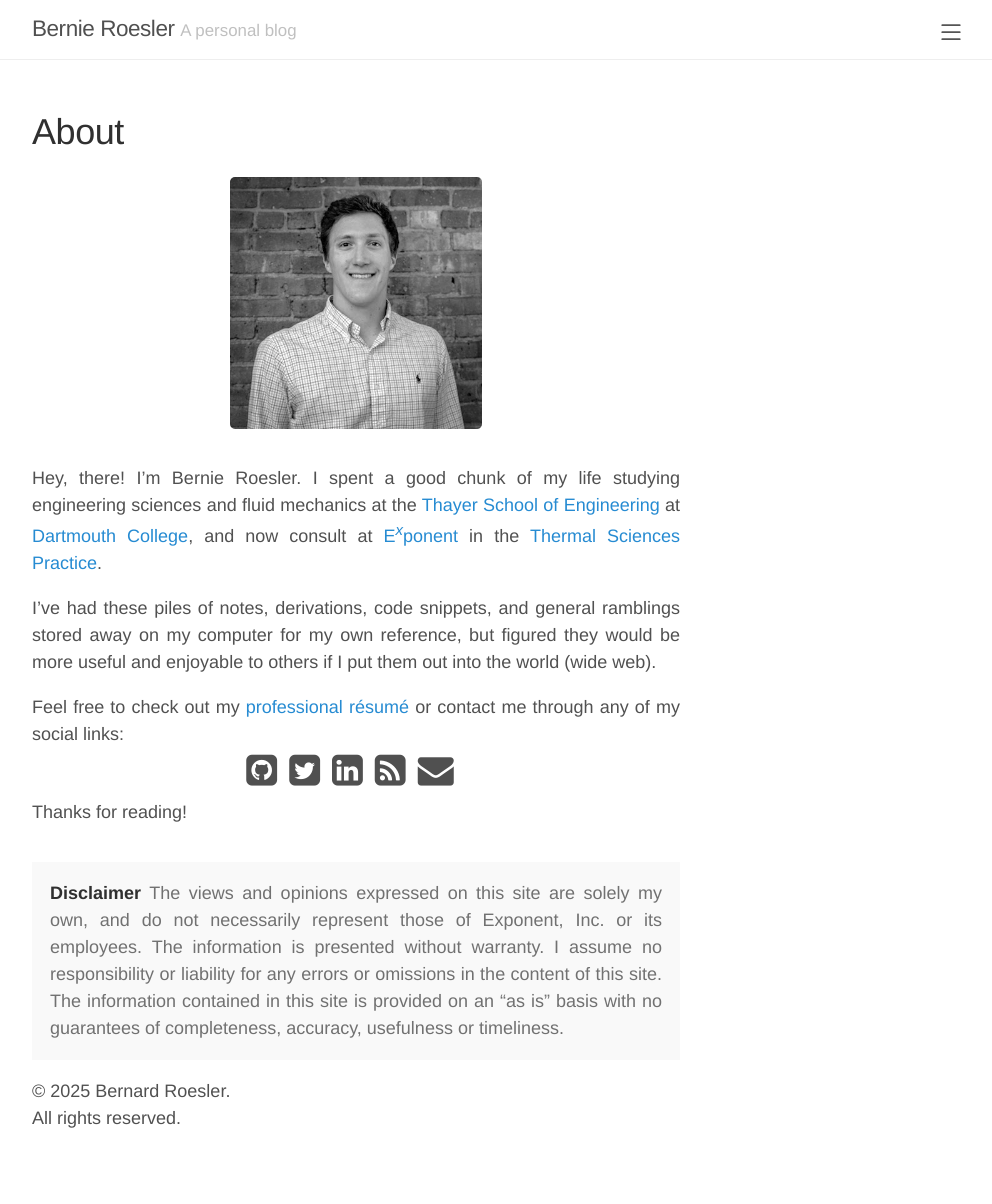
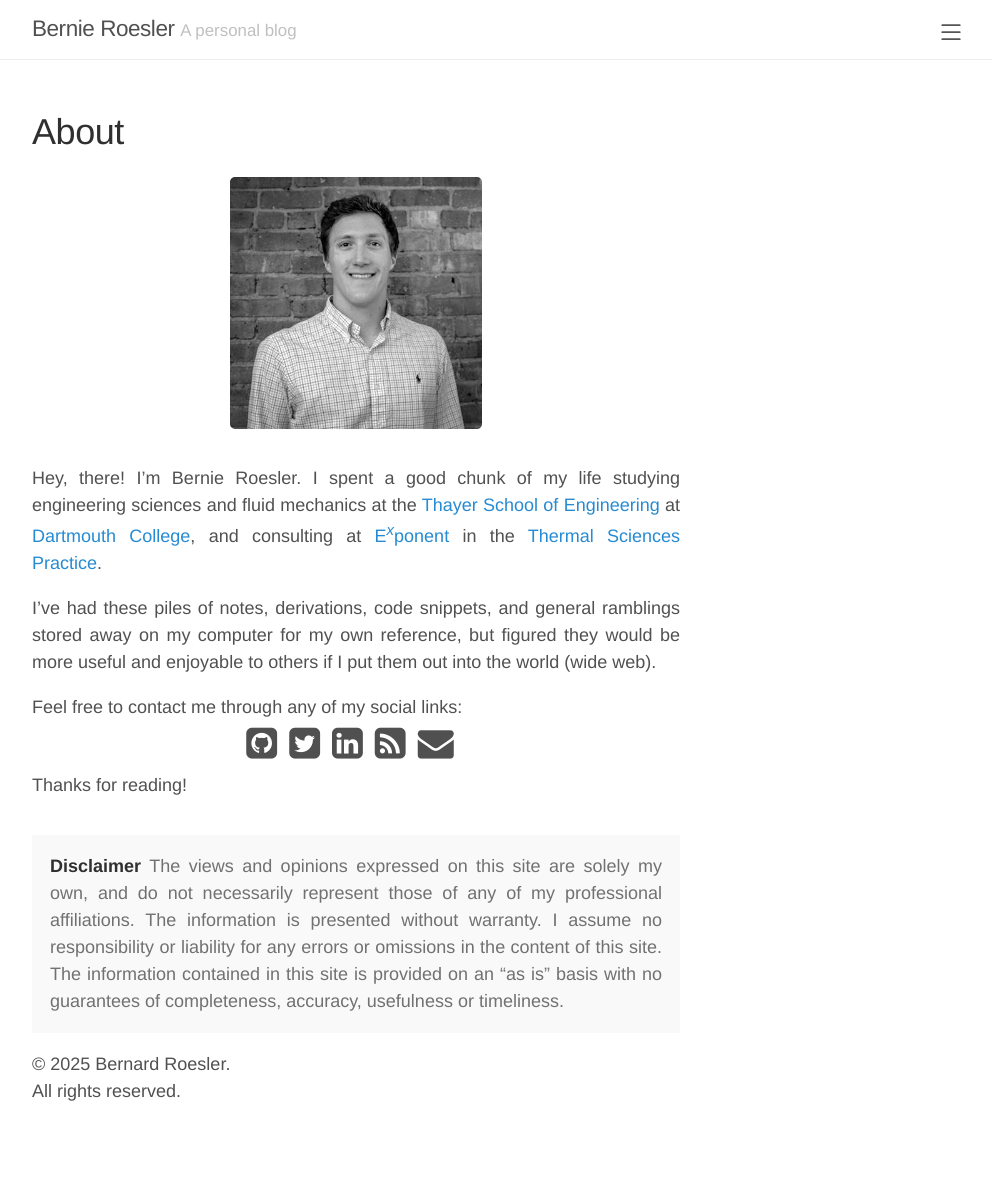
Before and after one commit to broesler/broesler.github.io, a Jekyll site: the page built from about.md, in a window 1280 px wide. Shown: the whole page, without its empty margins (284-1276 px from the left). Built offline with Jekyll 4.4.1, drawn with Linux system fonts in a browser that asks for light colours; nearby versions of some CDN libraries; after the commit the page ends 1177 px from its top, so only the background shows below that.

Commit message:
Update about.md.

```diff
--- a/about.md
+++ b/about.md
@@ -10,16 +10,15 @@ permalink: /about/
 
 Hey, there! I'm Bernie Roesler. I spent a good chunk of my life studying
 engineering sciences and fluid mechanics at the [Thayer School of
-Engineering][thayer-school] at [Dartmouth College][dartmouth], and now
-consult at [E<sup>*x*</sup>ponent][exponent] in the [Thermal Sciences
+Engineering][thayer-school] at [Dartmouth College][dartmouth], and
+consulting at [E<sup>*x*</sup>ponent][exponent] in the [Thermal Sciences
 Practice][thermal].
 
 I've had these piles of notes, derivations, code snippets, and general ramblings
 stored away on my computer for my own reference, but figured they would be more
 useful and enjoyable to others if I put them out into the world (wide web).
 
-Feel free to check out my [professional résumé][pro-res] or
-contact me through any of my social links:
+Feel free to contact me through any of my social links:
 
 <div class="social-media-div" id="social_about">
   {%- include social.html -%}
@@ -29,9 +28,8 @@ Thanks for reading!
 
 
 <p class="message" style="margin-top: 2rem" markdown=1>
-**Disclaimer** The views and opinions expressed on this site are
-solely my own, and do not necessarily represent those of Exponent, Inc. or its
-employees.
+**Disclaimer** The views and opinions expressed on this site are solely my own,
+and do not necessarily represent those of any of my professional affiliations.
 
 The information is presented without warranty. I assume no responsibility or
 liability for any errors or omissions in the content of this site. The
```
Also changed, not shown: other parts of about.md (+1 -2 lines).
